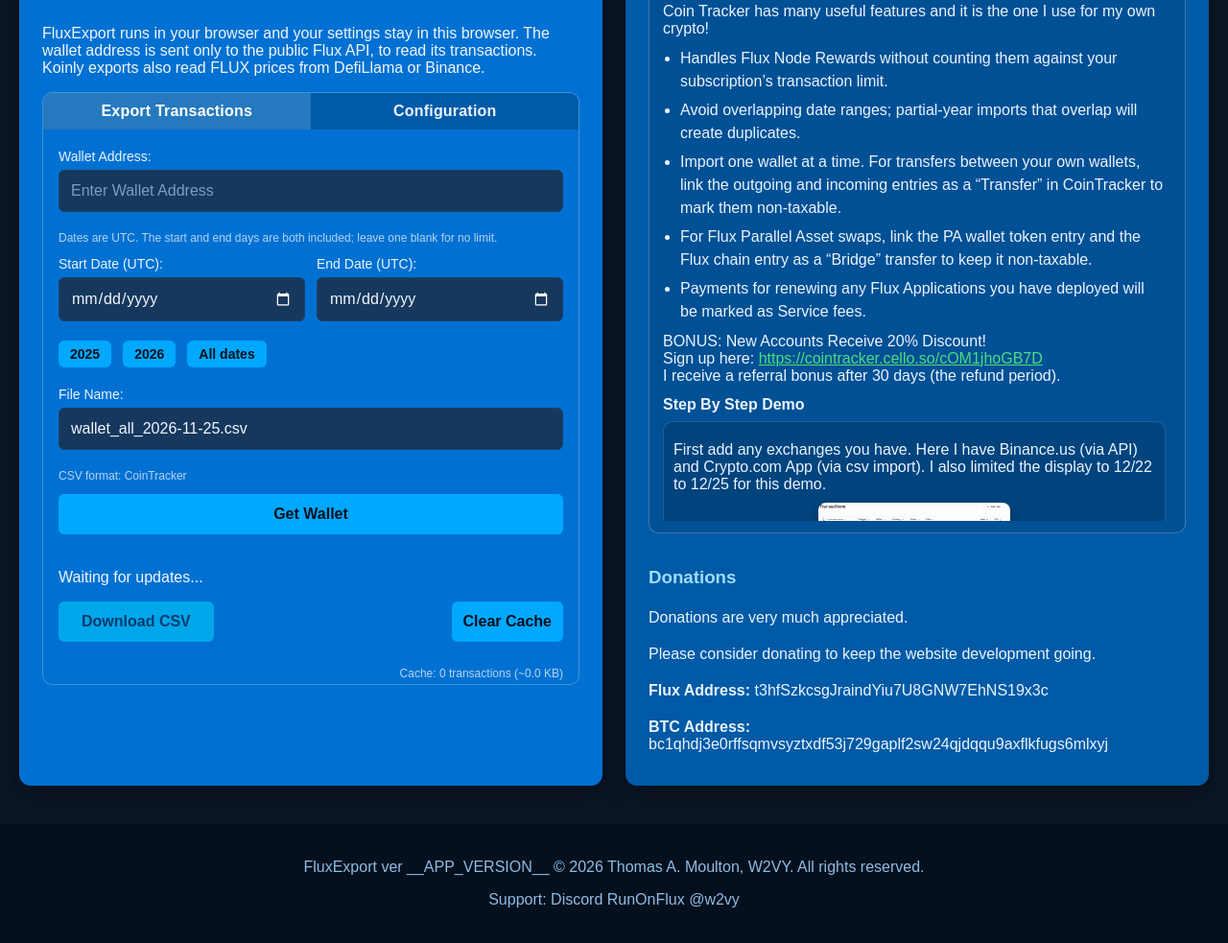
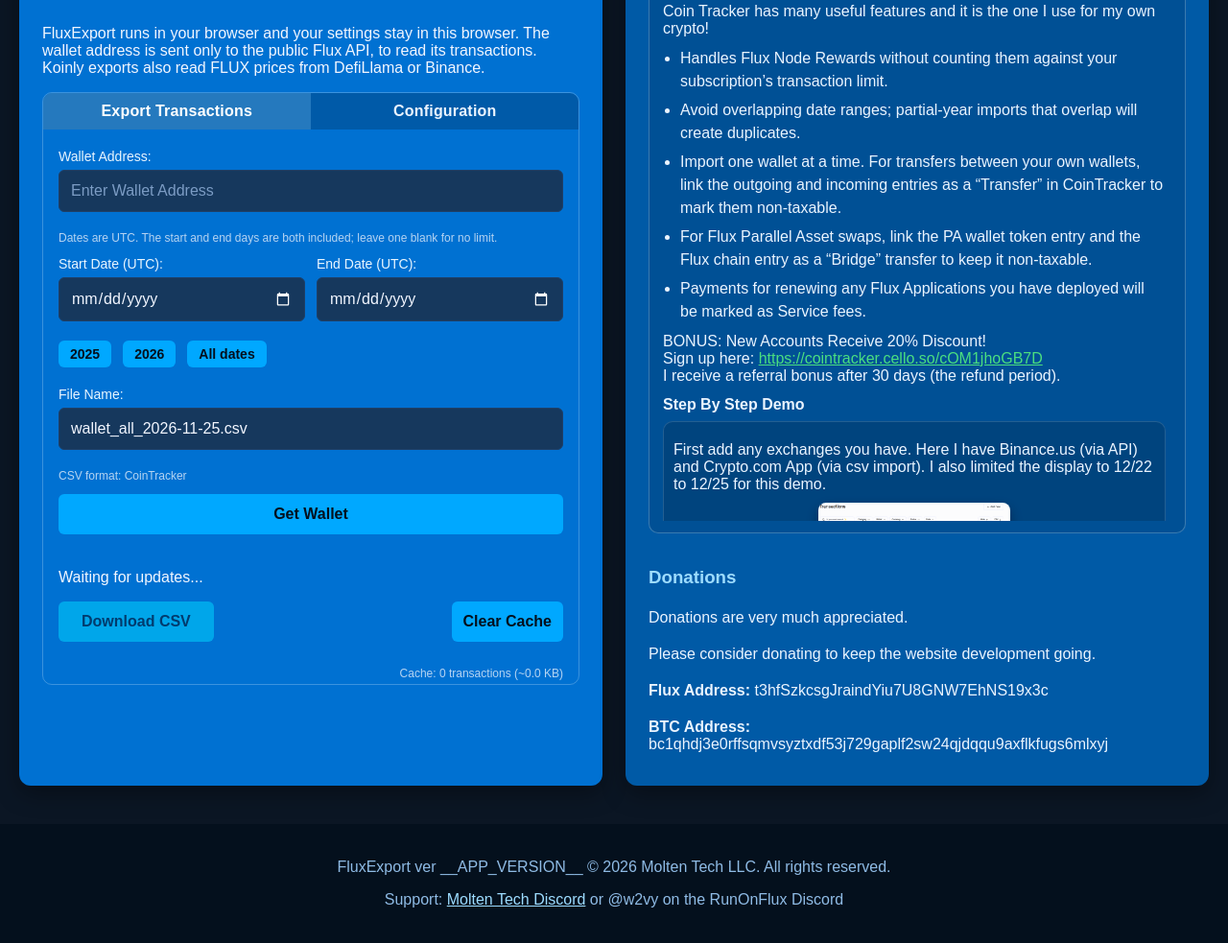
Before and after one commit to w2vy/FluxExport, a website with bundled scripts: page index.html in a window 1280 px wide. Shown: the part 122-1105 px from the top of the page at 96% size. Built offline with nearby package versions, Linux system fonts and the light colour scheme.

Commit message:
Own address, Molten Tech footer, no stale pages
Co-Authored-By: Claude Opus 5.5 <noreply@anthropic.com>

```diff
--- a/index.html
+++ b/index.html
@@ -4,6 +4,13 @@
   <meta charset="UTF-8">
   <meta name="viewport" content="width=device-width, initial-scale=1.0">
   <title>FluxExport</title>
+  <script>
+    // The app's own address is fluxexport.moltentech.us; the Flux addresses lead there
+    if (location.hostname.endsWith('.runonflux.io')) {
+      location.replace('https://fluxexport.moltentech.us' + location.pathname + location.search + location.hash);
+    }
+  </script>
+  <link rel="canonical" href="https://fluxexport.moltentech.us/">
   <link rel="stylesheet" href="styles.css">
 </head>
 <body>
@@ -306,8 +313,8 @@
   <script type="module" src="script.js"></script>
 
   <footer>
-    <p>FluxExport ver __APP_VERSION__ &copy; 2026 Thomas A. Moulton, W2VY. All rights reserved.</p>
-    <p>Support: Discord RunOnFlux @w2vy</p>
+    <p>FluxExport ver __APP_VERSION__ &copy; 2026 Molten Tech LLC. All rights reserved.</p>
+    <p>Support: <a href="https://discord.gg/9NHB3QP557" target="_blank" rel="noopener noreferrer">Molten Tech Discord</a> or @w2vy on the RunOnFlux Discord</p>
   </footer>
 </body>
 </html>
--- a/package.json
+++ b/package.json
@@ -1,6 +1,6 @@
 {
   "name": "fluxexport",
-  "version": "1.7.0",
+  "version": "1.7.1",
   "main": "index.js",
   "type": "module",
   "browser": "index.html",
--- a/src/styles.css
+++ b/src/styles.css
@@ -335,6 +335,10 @@ footer {
   color: #8fbbe5;
 }
 
+footer a {
+  color: #9ddcff;
+}
+
 @media (max-width: 960px) {
   .main-layout {
     margin: 24px auto;
```
Also changed, not shown: 2 other files.
